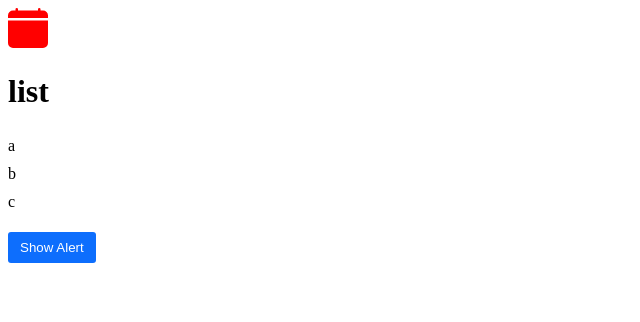
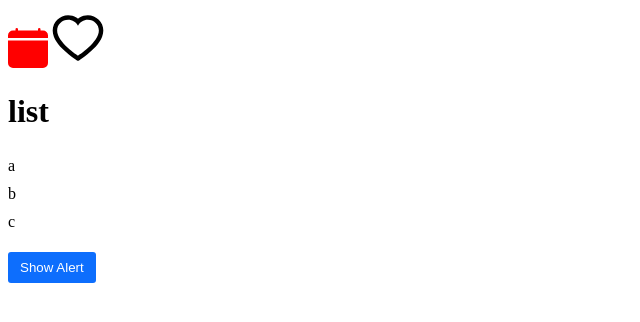
Before and after one commit to tlightk/ult-react-18, a React (Vite) app: page / in a window 1280 px wide. Shown: the top 322 px of the page, without its empty margins (0-640 px from the left). Built offline with nearby package versions, Linux system fonts and the light colour scheme.

Commit message:
create LikeButton component

```diff
--- a/src/App.tsx
+++ b/src/App.tsx
@@ -2,6 +2,7 @@ import { useState } from "react";
 import ListGroup from "./components/ListGroup";
 import Alert from "./components/Alert";
 import Button from "./components/Button";
+import LikeButton from "./components/Like/LikeButton";
 import "./App.css";
 import { BsFillCalendarFill } from "react-icons/bs";
 
@@ -15,7 +16,16 @@ function App() {
   return (
     <div className="App">
       <BsFillCalendarFill color="red" size="40" />
-      <ListGroup items={["a", "b", "c"]} heading="list" onSelectItem={handleSelectItem} />
+      <LikeButton
+        size="60"
+        color="black"
+        onClick={() => console.log("clicked")}
+      />
+      <ListGroup
+        items={["a", "b", "c"]}
+        heading="list"
+        onSelectItem={handleSelectItem}
+      />
       {alertVisible && (
         <Alert onClose={() => setAlertVisible(false)}>
           <p>This is an alert!</p>
--- /dev/null
+++ b/src/components/Like/LikeButton.tsx
@@ -0,0 +1,11 @@
+import { AiOutlineHeart } from "react-icons/ai";
+
+interface Props {
+  size: string;
+  color: string;
+  onClick: () => void;
+}
+
+export default function LikeButton({ size, color = "black", onClick }: Props) {
+  return <AiOutlineHeart size={size} color={color} onClick={onClick} />;
+}
--- /dev/null
+++ b/src/components/Like/index.ts
@@ -0,0 +1,3 @@
+import LikeButton from "./LikeButton";
+
+export default LikeButton;
```
